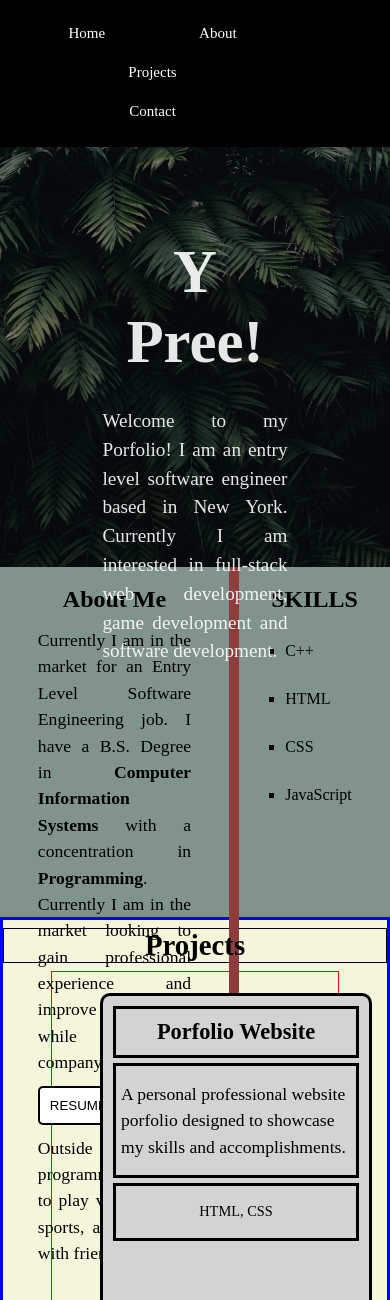
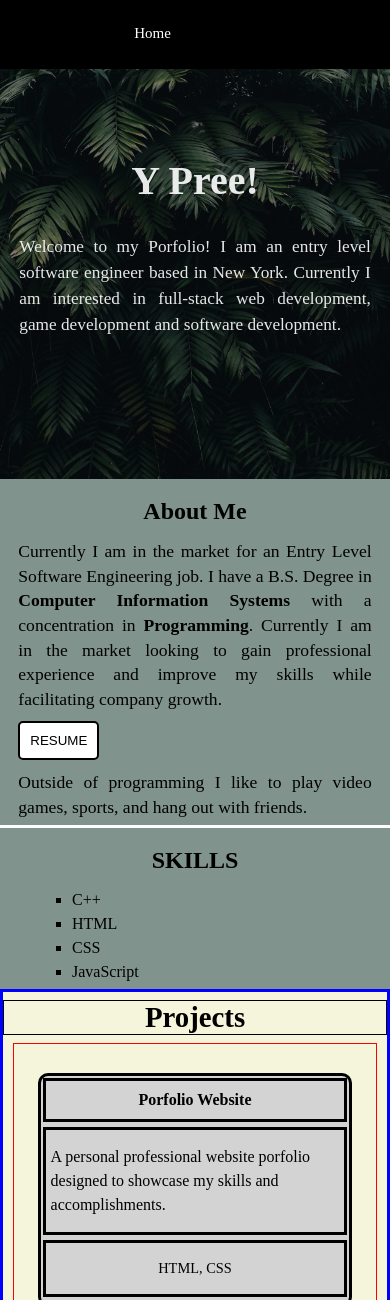
Before and after one commit to lentay-byte/lentay-byte.github.io, a plain HTML site: page index.html in a window 390 px wide. Shown: the top 1300 px of the page. Drawn offline with Linux system fonts and the light colour scheme.

Commit message:
Responsiveness
Improved the responsiveness of the website for cellphones. Still need to work on the top nav bar.

```diff
--- a/index.html
+++ b/index.html
@@ -97,14 +97,12 @@
                     </p>
                     <p id="tools">Pending</p>
                 </div>
-
-
             </div>
-
         </section>
-
     </main>
     <footer>
+        <p>Built and designed by Lenworth Taylor. <br>
+        All rights reserved.</p>
     </footer>
 </body>
 </html>
--- a/style.css
+++ b/style.css
@@ -39,7 +39,8 @@
     background-repeat: no-repeat;
     background-position: center;
     background-size: cover;
-    height: 400px;
+    min-height: 350px;
+    height:auto;
     padding: 10px;
     align-items: center;
 }
@@ -71,9 +72,11 @@
 /*-------------  About and skills section  -----------------------------*/
 .mid-container {
     display: grid;
-    height: 350px;
+    height: auto;
+    min-height: 350px;
     grid-template-columns: 3fr 2fr;
     background-color: #536b63ba;
+
 }
 
 .mid-container div {
@@ -85,11 +88,11 @@
 }
 
 .about {
-    border-right: solid 5px rgb(142, 61, 61);
+    border-right: solid 5px white;
 
 }
 .skills {
-    border-left: solid 5px rgb(142, 61, 61);
+    border-left: solid 5px white;
 }
 
 .about h2, .skills h2 {
@@ -167,6 +170,7 @@
     height: fit-content;
     width: 75%;
     margin: auto;
+    overflow: auto;
 }
 
 .p-card {
@@ -210,3 +214,46 @@
 .pblur {
     filter:blur(3px);
 }
+
+
+/*------------- Footer Sections -----------------------------*/
+
+footer p {
+    text-align: center;
+    font-size: 12px;
+    border: solid 1px black;
+    padding: 10px;
+}
+
+
+
+
+/*------------- Web Responsive-----------------------------*/
+/* Nav responsive phones */
+@media only screen and (max-width: 425px){
+    .topbar a:not(:first-child) {display: none;}
+    .topbar {display: block;}
+    .heading-cont{height: 390px}
+    .intro {width: 95%; font-size: .9em;}
+    .intro h2 {font-size: 2.5rem;}
+
+
+    .mid-container{grid-template-columns: 1fr;}
+    .about{ border-bottom: solid 3px white; border-right: none; }
+    .about p{width: 93%; line-height: 1.4em;}
+    .skills{border-left: none;}
+    .skills-list{line-height: 1.5em; padding-left: 10px;}
+
+    .card-holders{width: 95%; padding: 1.5rem;}
+    .p-card {padding: 2px; min-height: 0;}
+    .p-card h3{font-size: 1em; }
+    .p-card p{font-size: 1em;}
+}
+
+@media only screen and (max-width:500px){
+    .card-holders{ grid-template-columns: 1fr;}
+
+}
+
+
+/* Nav responsive tablets */
```
